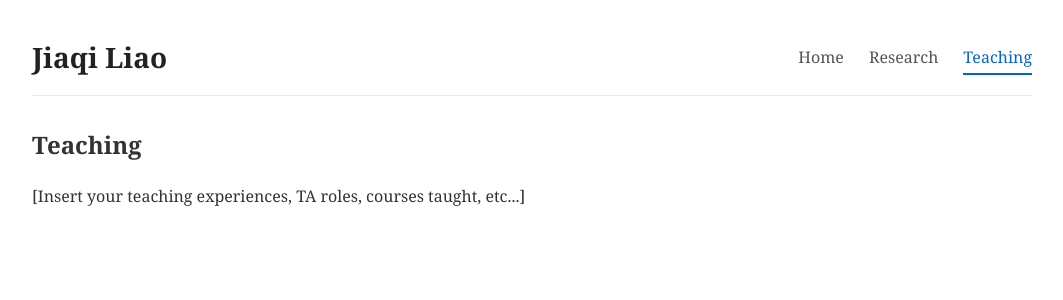
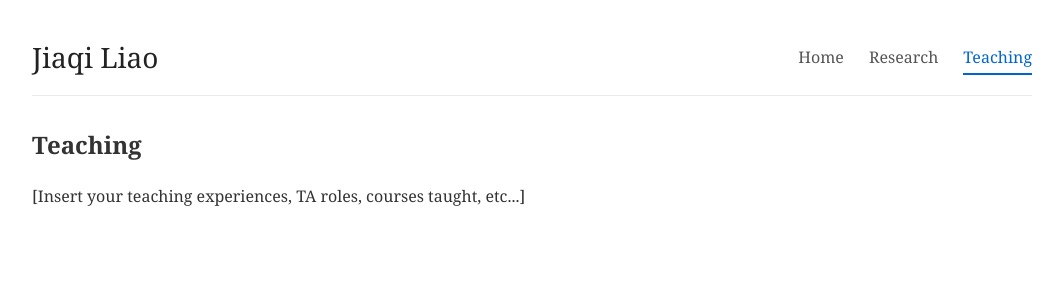
Before and after one commit to jiaqiliao6/jiaqiliao6.github.io, a Jekyll site: the page built from teaching.html, in a window 1280 px wide. Shown: the top 300 px of the page, without its empty margins (108-1171 px from the left). Built offline with Jekyll 4.4.1, drawn with Linux system fonts in a browser that asks for light colours.

Commit message:
Update style.css

```diff
--- a/assets/css/style.css
+++ b/assets/css/style.css
@@ -22,7 +22,7 @@ body {
 .site-title {
   margin: 0;
   font-size: 28px;
-  font-weight: 600;
+  font-weight: normal;
 }
 
 .site-title a {
```
